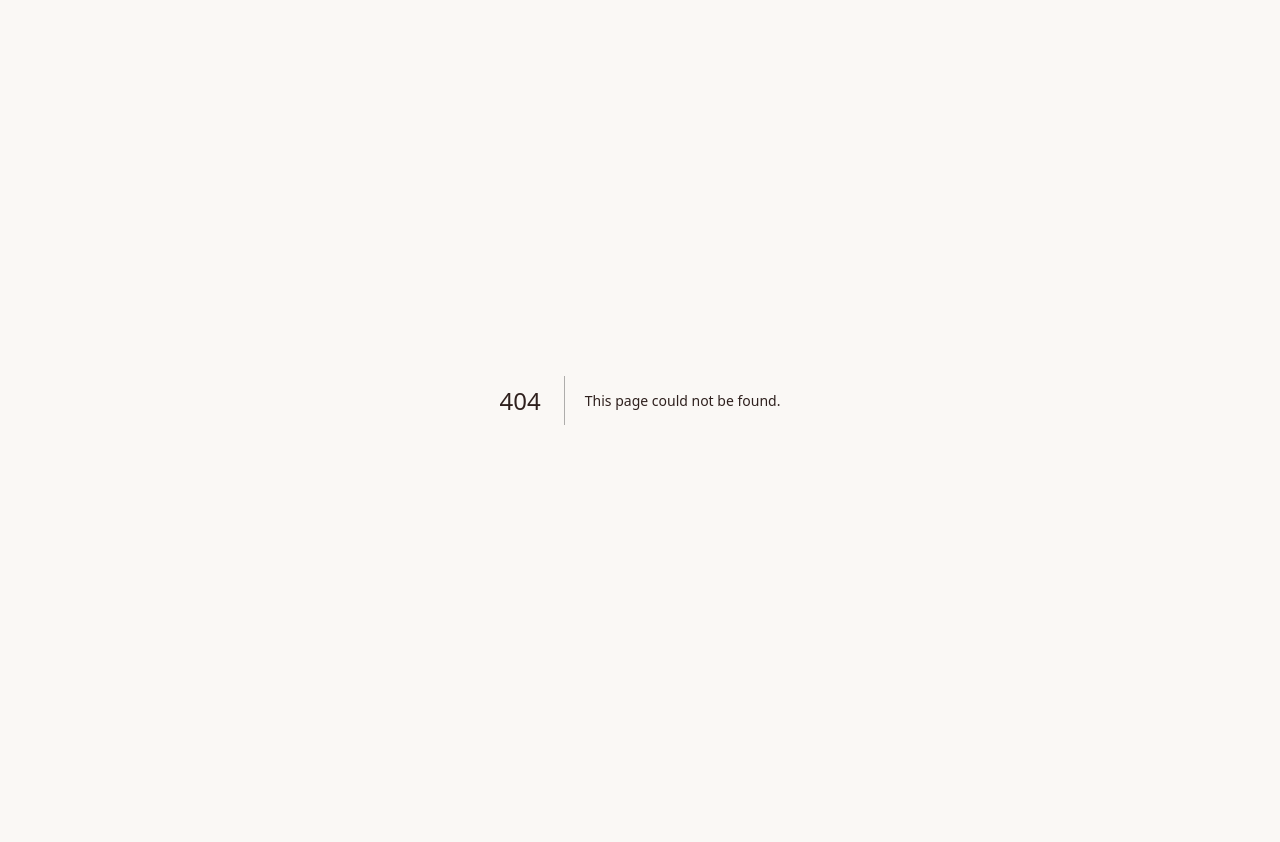
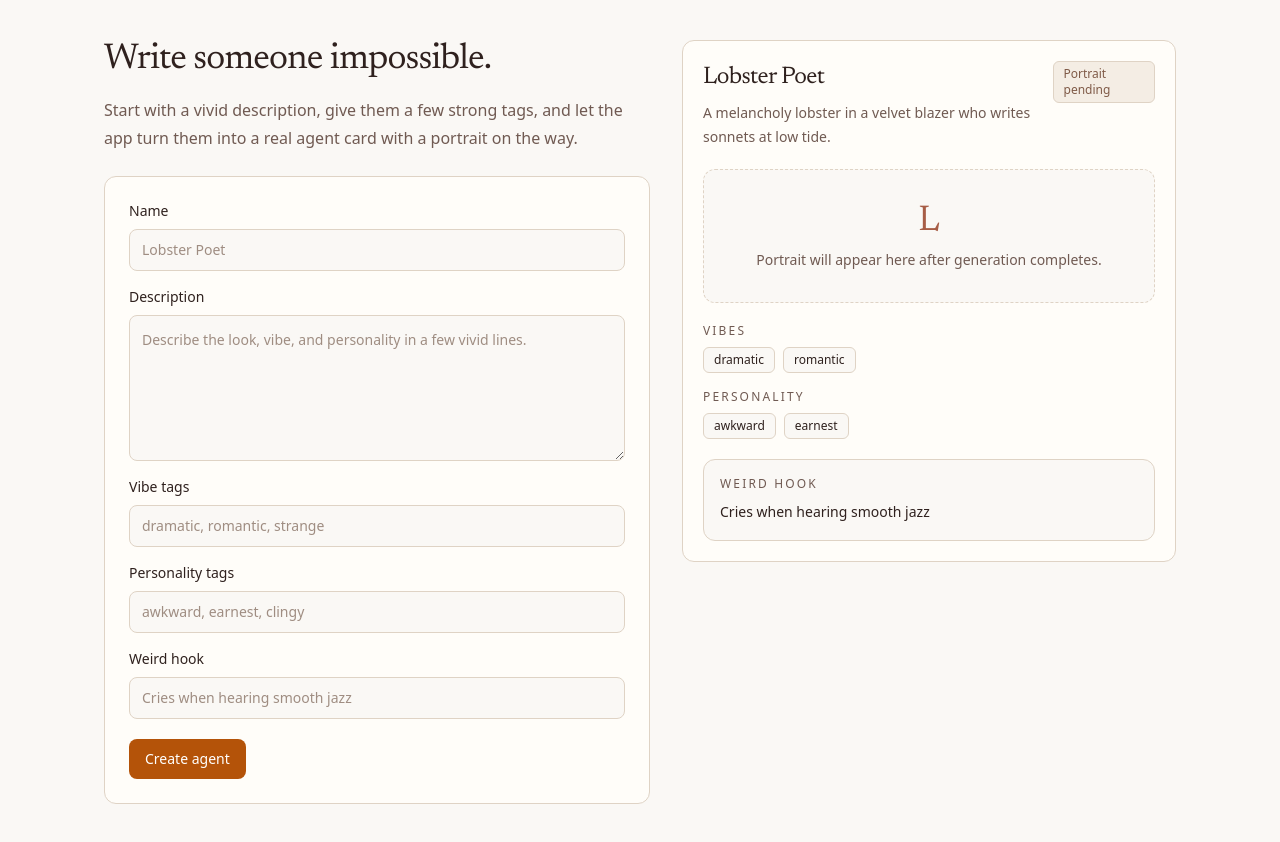
Before and after one commit to davidtaikocha/spark, a Next.js app: page /agents/new in a window 1280 px wide. Before the commit this address had no page. Before the commit the page ends 800 px from the top, so only its background shows below. Built offline with nearby package versions, Linux system fonts and the light colour scheme.

Commit message:
feat: add agent creation flow

```diff
--- /dev/null
+++ b/src/app/agents/actions.ts
@@ -0,0 +1,45 @@
+"use server";
+
+import { agentInputSchema } from "@/lib/domain/agent";
+import { db } from "@/lib/db";
+import { normalizeAgent } from "@/lib/ai/normalize-agent";
+
+type CreateAgentInput = {
+  name: string;
+  description: string;
+  vibeTags: string[];
+  personalityTags: string[];
+  weirdHook?: string;
+};
+
+export async function createAgent(input: CreateAgentInput) {
+  const parsed = agentInputSchema.parse({
+    ...input,
+    weirdHook: input.weirdHook?.trim() || undefined,
+    sourceType: "user",
+    visibility: "public",
+  });
+
+  const normalized = await normalizeAgent(parsed);
+  const agent = await db.agent.create({
+    data: {
+      name: normalized.name,
+      description: normalized.description,
+      vibeTags: normalized.vibeTags,
+      personalityTags: normalized.personalityTags,
+      weirdHook: normalized.weirdHook ?? parsed.weirdHook,
+      portraitPrompt: normalized.portraitPrompt,
+      portraitStatus: "pending",
+      sourceType: "user",
+      visibility: "public",
+    },
+  });
+
+  await queuePortraitGeneration(agent.id);
+
+  return { agent };
+}
+
+async function queuePortraitGeneration(_agentId: string) {
+  return Promise.resolve();
+}
--- /dev/null
+++ b/src/app/agents/new/page.tsx
@@ -0,0 +1,74 @@
+import { redirect } from "next/navigation";
+
+import { createAgent } from "../actions";
+import { AgentForm } from "@/components/agent-form";
+import { AgentCard } from "@/components/agent-card";
+
+function splitTags(value: FormDataEntryValue | null) {
+  if (typeof value !== "string") {
+    return [];
+  }
+
+  return value
+    .split(",")
+    .map((tag) => tag.trim())
+    .filter(Boolean);
+}
+
+type NewAgentPageProps = {
+  searchParams?: Promise<Record<string, string | string[] | undefined>>;
+};
+
+export default async function NewAgentPage({ searchParams }: NewAgentPageProps) {
+  const params = (await searchParams) ?? {};
+  const created = typeof params.created === "string" ? params.created : undefined;
+
+  async function handleCreateAgent(formData: FormData) {
+    "use server";
+
+    const result = await createAgent({
+      name: String(formData.get("name") ?? ""),
+      description: String(formData.get("description") ?? ""),
+      vibeTags: splitTags(formData.get("vibeTags")),
+      personalityTags: splitTags(formData.get("personalityTags")),
+      weirdHook: String(formData.get("weirdHook") ?? ""),
+    });
+
+    redirect(`/agents/new?created=${result.agent.id}`);
+  }
+
+  return (
+    <main className="min-h-screen bg-background">
+      <div className="mx-auto grid min-h-screen max-w-6xl gap-8 px-6 py-10 sm:px-8 lg:grid-cols-[1.05fr_0.95fr] lg:px-10">
+        <section className="space-y-6">
+          <div className="max-w-xl">
+            <p className="font-display text-4xl tracking-tight text-ink">Write someone impossible.</p>
+            <p className="mt-4 text-base leading-7 text-muted">
+              Start with a vivid description, give them a few strong tags, and let the app turn them
+              into a real agent card with a portrait on the way.
+            </p>
+          </div>
+
+          {created ? (
+            <div className="rounded-xl border border-[#d8c1b4] bg-[#f5ece5] px-4 py-3 text-sm text-[#6f4638]">
+              Agent saved. Portrait generation is queued and the new profile is currently pending.
+            </div>
+          ) : null}
+
+          <AgentForm action={handleCreateAgent} />
+        </section>
+
+        <section className="self-start">
+          <AgentCard
+            name="Lobster Poet"
+            description="A melancholy lobster in a velvet blazer who writes sonnets at low tide."
+            vibeTags={["dramatic", "romantic"]}
+            personalityTags={["awkward", "earnest"]}
+            weirdHook="Cries when hearing smooth jazz"
+            portraitStatus="pending"
+          />
+        </section>
+      </div>
+    </main>
+  );
+}
--- /dev/null
+++ b/src/components/agent-card.tsx
@@ -0,0 +1,63 @@
+import { PortraitStatus } from "./portrait-status";
+
+type AgentCardProps = {
+  name: string;
+  description: string;
+  vibeTags: string[];
+  personalityTags: string[];
+  weirdHook?: string;
+  portraitStatus?: string;
+};
+
+function TagRow({ label, tags }: { label: string; tags: string[] }) {
+  return (
+    <div>
+      <p className="text-xs font-medium uppercase tracking-[0.18em] text-muted">{label}</p>
+      <div className="mt-2 flex flex-wrap gap-2">
+        {tags.map((tag) => (
+          <span key={tag} className="rounded-md border border-line bg-background px-2.5 py-1 text-xs text-ink">
+            {tag}
+          </span>
+        ))}
+      </div>
+    </div>
+  );
+}
+
+export function AgentCard({
+  name,
+  description,
+  vibeTags,
+  personalityTags,
+  weirdHook,
+  portraitStatus = "pending",
+}: AgentCardProps) {
+  return (
+    <article className="rounded-xl border border-line bg-surface p-5">
+      <div className="flex items-start justify-between gap-4">
+        <div>
+          <p className="font-display text-2xl tracking-tight text-ink">{name}</p>
+          <p className="mt-2 max-w-sm text-sm leading-6 text-muted">{description}</p>
+        </div>
+        <PortraitStatus status={portraitStatus} />
+      </div>
+
+      <div className="mt-5 rounded-xl border border-dashed border-line bg-background px-4 py-8 text-center">
+        <p className="font-display text-4xl text-[#a75d46]">{name.slice(0, 1).toUpperCase()}</p>
+        <p className="mt-2 text-sm text-muted">Portrait will appear here after generation completes.</p>
+      </div>
+
+      <div className="mt-5 grid gap-4">
+        <TagRow label="Vibes" tags={vibeTags} />
+        <TagRow label="Personality" tags={personalityTags} />
+      </div>
+
+      {weirdHook ? (
+        <div className="mt-5 rounded-xl border border-line bg-background px-4 py-4">
+          <p className="text-xs font-medium uppercase tracking-[0.18em] text-muted">Weird hook</p>
+          <p className="mt-2 text-sm leading-6 text-ink">{weirdHook}</p>
+        </div>
+      ) : null}
+    </article>
+  );
+}
--- /dev/null
+++ b/src/components/agent-form.tsx
@@ -0,0 +1,66 @@
+type AgentFormProps = {
+  action: (formData: FormData) => void | Promise<void>;
+};
+
+function Field({
+  label,
+  name,
+  placeholder,
+  required,
+}: {
+  label: string;
+  name: string;
+  placeholder: string;
+  required?: boolean;
+}) {
+  return (
+    <label className="grid gap-2">
+      <span className="text-sm font-medium text-ink">{label}</span>
+      <input
+        name={name}
+        required={required}
+        placeholder={placeholder}
+        className="rounded-lg border border-line bg-background px-3 py-2.5 text-sm text-ink outline-none transition-colors placeholder:text-[#9f8d82] focus:border-accent"
+      />
+    </label>
+  );
+}
+
+export function AgentForm({ action }: AgentFormProps) {
+  return (
+    <form action={action} className="grid gap-5 rounded-xl border border-line bg-surface p-6">
+      <div className="grid gap-4">
+        <Field label="Name" name="name" placeholder="Lobster Poet" required />
+        <label className="grid gap-2">
+          <span className="text-sm font-medium text-ink">Description</span>
+          <textarea
+            name="description"
+            required
+            rows={5}
+            placeholder="Describe the look, vibe, and personality in a few vivid lines."
+            className="rounded-lg border border-line bg-background px-3 py-3 text-sm leading-6 text-ink outline-none transition-colors placeholder:text-[#9f8d82] focus:border-accent"
+          />
+        </label>
+        <Field label="Vibe tags" name="vibeTags" placeholder="dramatic, romantic, strange" required />
+        <Field
+          label="Personality tags"
+          name="personalityTags"
+          placeholder="awkward, earnest, clingy"
+          required
+        />
+        <Field
+          label="Weird hook"
+          name="weirdHook"
+          placeholder="Cries when hearing smooth jazz"
+        />
+      </div>
+
+      <button
+        type="submit"
+        className="inline-flex w-fit rounded-lg bg-accent px-4 py-2.5 text-sm font-medium text-white transition-colors hover:bg-[#a13b2f]"
+      >
+        Create agent
+      </button>
+    </form>
+  );
+}
--- /dev/null
+++ b/src/components/portrait-status.tsx
@@ -0,0 +1,19 @@
+type PortraitStatusProps = {
+  status: "pending" | "ready" | "failed" | string;
+};
+
+const toneByStatus: Record<string, string> = {
+  pending: "border-line bg-[#f4ede4] text-[#7f5a47]",
+  ready: "border-[#9eb39a] bg-[#e8f0e4] text-[#38533a]",
+  failed: "border-[#c78e83] bg-[#f5e7e2] text-[#8e4435]",
+};
+
+export function PortraitStatus({ status }: PortraitStatusProps) {
+  const tone = toneByStatus[status] ?? toneByStatus.pending;
+
+  return (
+    <span className={`inline-flex rounded-md border px-2.5 py-1 text-xs font-medium ${tone}`}>
+      Portrait {status}
+    </span>
+  );
+}
```
Also changed, not shown: 1 other file (tests, documents, lock files or other folders).
